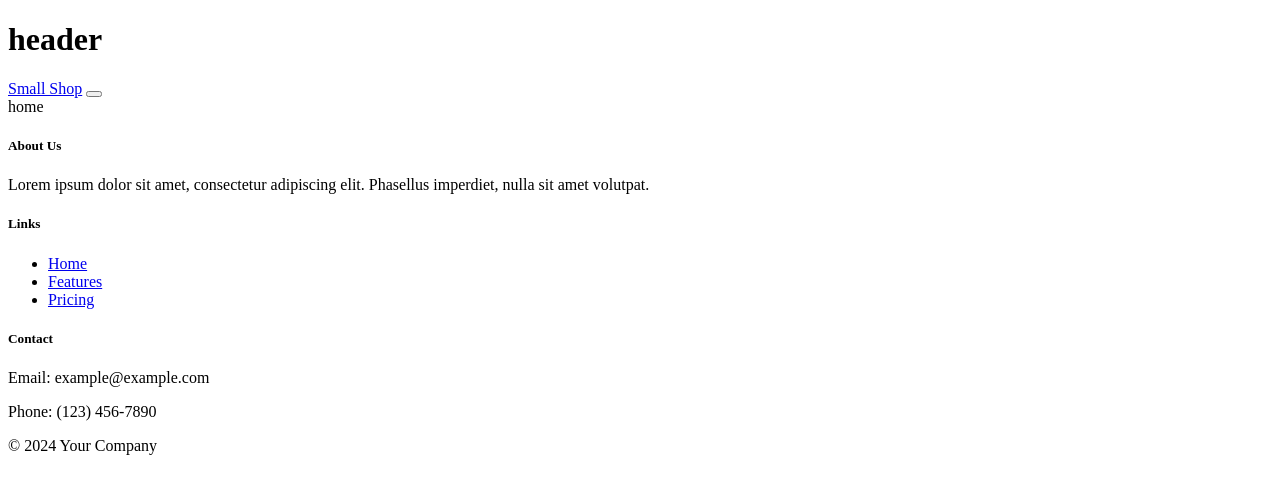
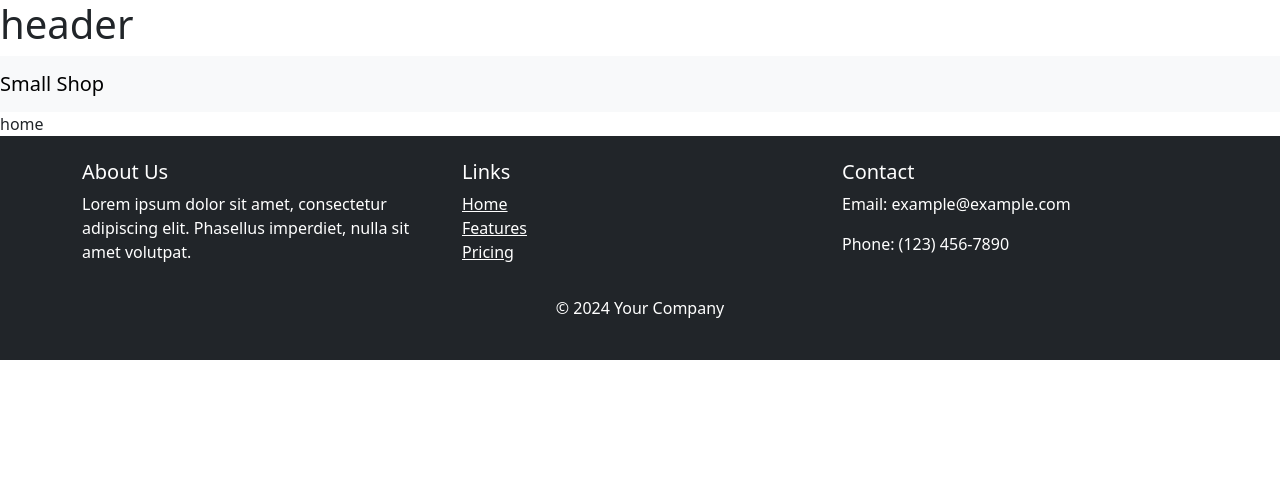
Before and after one commit to thanigavelan/laravel_bill_of_material, a Laravel app: page / in a window 1280 px wide. Shown: the top 494 px of the page. Run offline with Laravel 12, Linux system fonts and the light colour scheme; parts of the project's set-up code (start-up, migrations or seed data) failed here and were passed over.

Commit message:
Update app.blade.php

```diff
--- a/resources/views/frontend/layout/app.blade.php
+++ b/resources/views/frontend/layout/app.blade.php
@@ -6,6 +6,11 @@
     <title>
         @yield('title', 'Default Title')
     </title>
+
+    <link href="https://cdn.jsdelivr.net/npm/bootstrap@5.3.3/dist/css/bootstrap.min.css" rel="stylesheet" integrity="sha384-QWTKZyjpPEjISv5WaRU9OFeRpok6YctnYmDr5pNlyT2bRjXh0JMhjY6hW+ALEwIH" crossorigin="anonymous">
+
+    <!-- Add this in your <head> section for Bootstrap Icons -->
+    <link href="https://cdnjs.cloudflare.com/ajax/libs/bootstrap-icons/1.10.0/font/bootstrap-icons.min.css" rel="stylesheet">
 </head>
 <body>
 
@@ -20,5 +25,7 @@
     <!-- Include the Footer partial -->
     @include('frontend.layout.footer')
 
+    <script src="https://code.jquery.com/jquery-3.5.1.slim.min.js"></script>
+    <script src="https://cdn.jsdelivr.net/npm/bootstrap@5.3.3/dist/js/bootstrap.bundle.min.js" integrity="sha384-YvpcrYf0tY3lHB60NNkmXc5s9fDVZLESaAA55NDzOxhy9GkcIdslK1eN7N6jIeHz" crossorigin="anonymous"></script>
 </body>
 </html>
```
